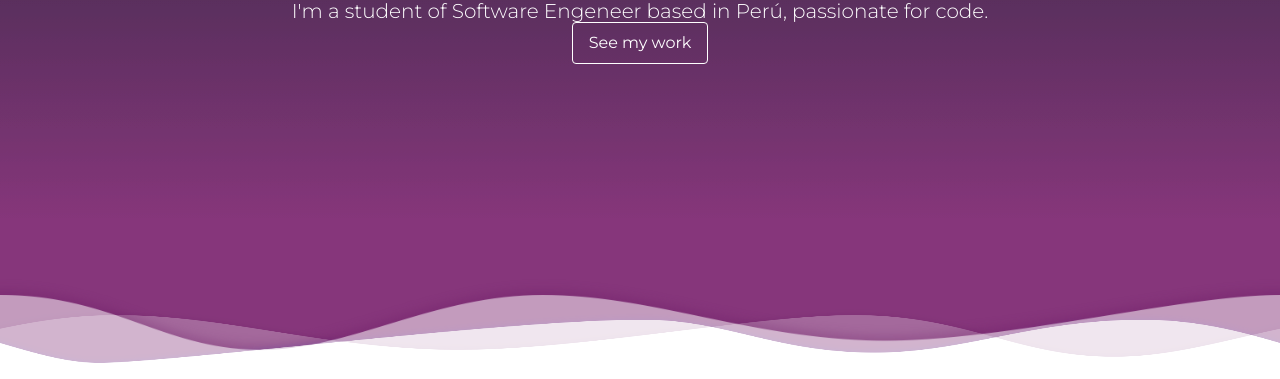
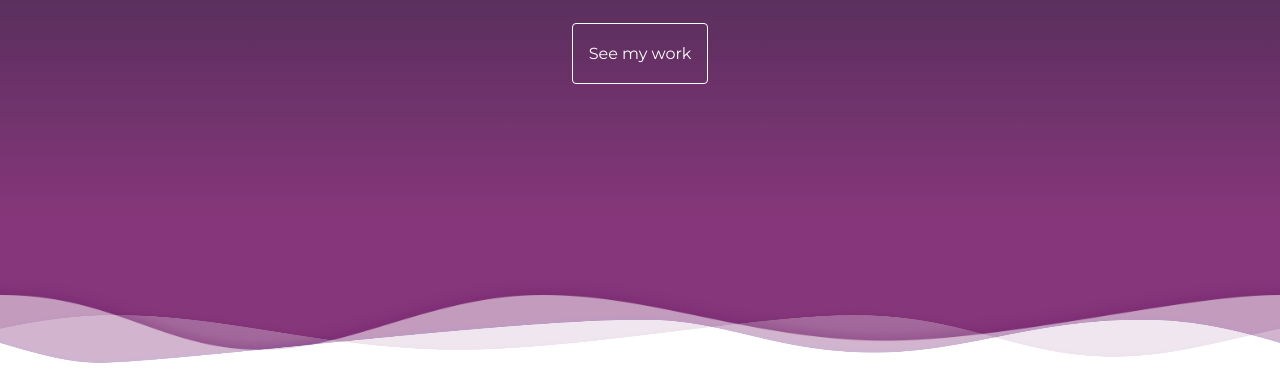
Before and after one commit to JDavidYY/my_portfolio, a Gatsby site: page / in a window 1280 px wide. Shown: the part 421-800 px from the top of the page. Built offline with nearby package versions, Linux system fonts and the light colour scheme; Gatsby itself is replaced by a stand-in of ours.

Commit message:
version 1.0.1

```diff
--- a/src/pages/index.js
+++ b/src/pages/index.js
@@ -12,14 +12,17 @@ const IndexPage = () => (
       ¡Hello! I'm <span className="font-bold">David Yon</span>
     </h1>
     <p className="text-white text-center font-sans font-light text-xl mb-4">
-      I'm a student of Software Engeneer based in Perú, passionate for code.
+      I'm a student of Software Engineer based in Perú, passionate for code.
     </p>
+    <div style={{"width" : "100%", textAlign:"center", marginTop:'40px'}}>
+      <Link
+      to="/projects"
+      className="bg-transparent text-white font-medium font-sans py-5 px-4 border border-white rounded opacidad mt-4" style={{position: `relative`}}>
+      See my work
+      </Link>
     </div>
-    <Link
-    to="/projects"
-    className="bg-transparent text-white font-medium font-sans py-2 px-4 border border-white rounded opacidad mt-32">
-    See my work
-    </Link>
+
+    </div>
 
   </Banner>
 
```
